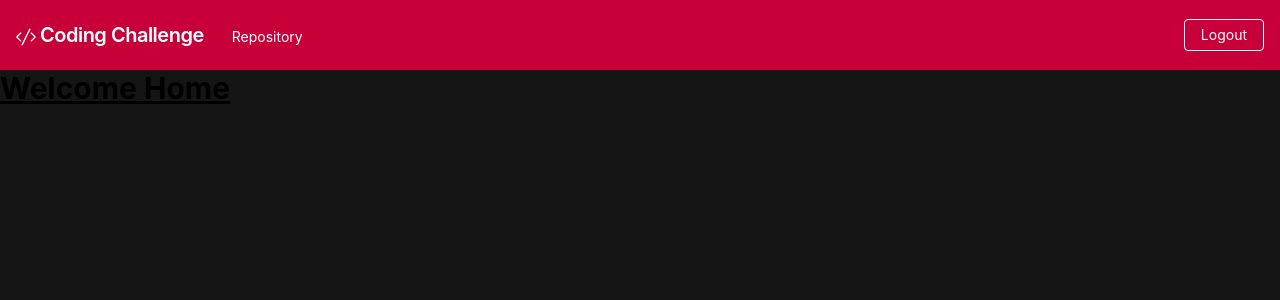
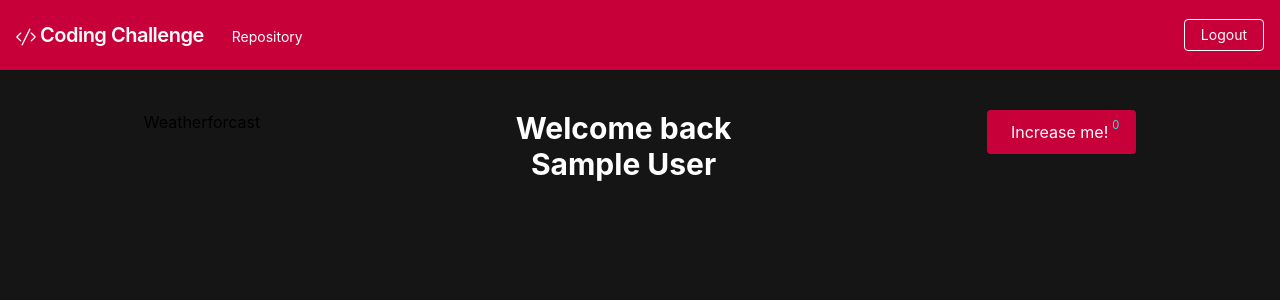
Before and after one commit to Marlowski/coding-challenge, a Next.js app: page / in a window 1280 px wide. Shown: the top 300 px of the page. Built offline with nearby package versions, Linux system fonts and the light colour scheme; sample sign-in values are in the browser's storage.

Commit message:
1.01 - counter btn implemented (missing proper animation on click)

```diff
--- a/context/user.tsx
+++ /dev/null
@@ -1,48 +0,0 @@
-import {createContext, ReactNode, useContext} from 'react';
-import {userService} from "../services/user/service";
-
-type LayoutProp = {
-    children: ReactNode,
-}
-
-type userContextType = {
-    login: (username: string, password: string) => boolean;
-    logout: () => void;
-    isUserCached: () => boolean;
-}
-
-const userContextDefault: userContextType = {
-    login: () => { return false; },
-    logout: () => {},
-    isUserCached: () => { return false; }
-}
-
-const UserContext = createContext<userContextType>(userContextDefault);
-
-export function useUser() {
-    return useContext(UserContext);
-}
-
-export function UserProvider({ children }: LayoutProp) {
-    const login = (username: string, password: string) => {
-        return userService.login(username, password);
-    };
-
-    const isUserCached = () => {
-        return userService.isUserCached();
-    }
-
-    const logout = () => {
-        userService.logout();
-    };
-
-    const value = {
-        login,
-        logout,
-        isUserCached,
-    };
-
-    return (
-        <UserContext.Provider value={value}>{children}</UserContext.Provider>
-    )
-}
--- a/pages/_app.tsx
+++ b/pages/_app.tsx
@@ -1,15 +1,12 @@
 import '../styles/globals.css'
 import type { AppProps } from "next/app";
 import Layout from '../components/Layout';
-import { UserProvider } from "../context/user";
 
 function MyApp({ Component, pageProps }: AppProps) {
   return (
-      <UserProvider>
-          <Layout>
-              <Component {...pageProps} />
-          </Layout>
-      </UserProvider>
+      <Layout>
+          <Component {...pageProps} />
+      </Layout>
   );
 }
 
--- a/pages/index.tsx
+++ b/pages/index.tsx
@@ -1,12 +1,17 @@
 import type { NextPage } from 'next'
-import {useEffect, useState} from "react";
+import {Fragment, useEffect, useState} from "react";
 import {useRouter} from "next/router";
 import FullPageLoader from "../components/LoadingSpinner/FullPageLoader";
 import {userService} from "../services/user/service";
+import { Transition } from '@headlessui/react'
 
 const Home: NextPage = () => {
     const router = useRouter();
     const [isLoading, setLoadingStatus] = useState(true);
+    const [user, setUser] = useState({id: "", username: "", password: "", name: ""});
+    const [counter, setCounter] = useState(0);
+    const [btnCooldownActive, setBtnCooldown] = useState(false);
+    const [triggerBtnAnimation, setTriggerBtnAnimation] = useState(true)
 
     //componentDidMount / update
     useEffect(() => {
@@ -14,15 +19,70 @@ const Home: NextPage = () => {
             router.push('/login');
         } else {
             setLoadingStatus(false);
+            const userElem: string | null = userService.getUser();
+            if (userElem !== null) {
+                setUser(JSON.parse(userElem));
+            }
         }
     }, []);
+
+    function increaseCounter() {
+        setTriggerBtnAnimation(false);
+        resetBtnTrigger();
+
+        setCounter(counter + 1);
+        setBtnCooldown(true);
+        setTimeout(() => {
+            setBtnCooldown(false);
+        }, 30400);
+    }
+
+    function resetBtnTrigger() {
+        setTimeout(() => {
+            setTriggerBtnAnimation(true);
+        }, 500)
+    }
 
     if(isLoading) {
         return <FullPageLoader />;
     }
 
     return (
-        <h2 className="text-3xl font-bold underline">Welcome Home<br/>{}</h2>
+        <div className="flex flex-wrap justify-around items-start h-full pt-10 px-4">
+            <div className="flex-auto min-w-[15em] text-center">
+                <p>Weatherforcast</p>
+            </div>
+            <div className="flex-auto min-w-[20em]">
+                <h2 className="text-3xl font-bold text-white text-center">Welcome back<br/>{user.name}</h2>
+            </div>
+            <div className="flex-auto min-w-[15em] text-center">
+                <Transition
+                    as={Fragment}
+                    show={triggerBtnAnimation}
+                    enter="transform transition duration-[400ms]"
+                    enterFrom="opacity-0 rotate-[-120deg] scale-50"
+                    enterTo="opacity-100 rotate-0 scale-100"
+                    leave="transform duration-200 transition ease-in-out"
+                    leaveFrom="opacity-100 rotate-0 scale-100"
+                    leaveTo="opacity-0 scale-95 "
+                >
+                    <button disabled={btnCooldownActive} className="relative bg-primary hover:bg-primaryHover disabled:hover:none disabled:bg-gray-500 transition-colors pl-6 pr-7 py-2.5 rounded text-white overflow-hidden" onClick={increaseCounter}>
+                        <Transition.Child
+                            //show={btnCooldownActive}
+                            as={Fragment}
+                            enter="ease-linear duration-[30s]"
+                            enterFrom="w-full"
+                            enterTo="w-0"
+                        >
+                            <div className="absolute top-0 left-0 h-full w-0 bg-green-600 z-0"></div>
+                        </Transition.Child>
+                        <p className="z-10 relative">Increase me!</p>
+                        <span className="text-tertiary inline-block min-w-[30px] absolute top-[7px] right-[-6px] text-[.7rem] text-left z-10">{counter}</span>
+                    </button>
+                </Transition>
+            </div>
+        </div>
+
     )
 }
 
--- a/tailwind.config.js
+++ b/tailwind.config.js
@@ -9,7 +9,9 @@ module.exports = {
     extend: {
       colors: {
         primary: '#c70039',
+        primaryHover: '#cd5173',
         secondary: '#151515',
+        tertiary: '#34e6de',
       },
     },
   },
```
